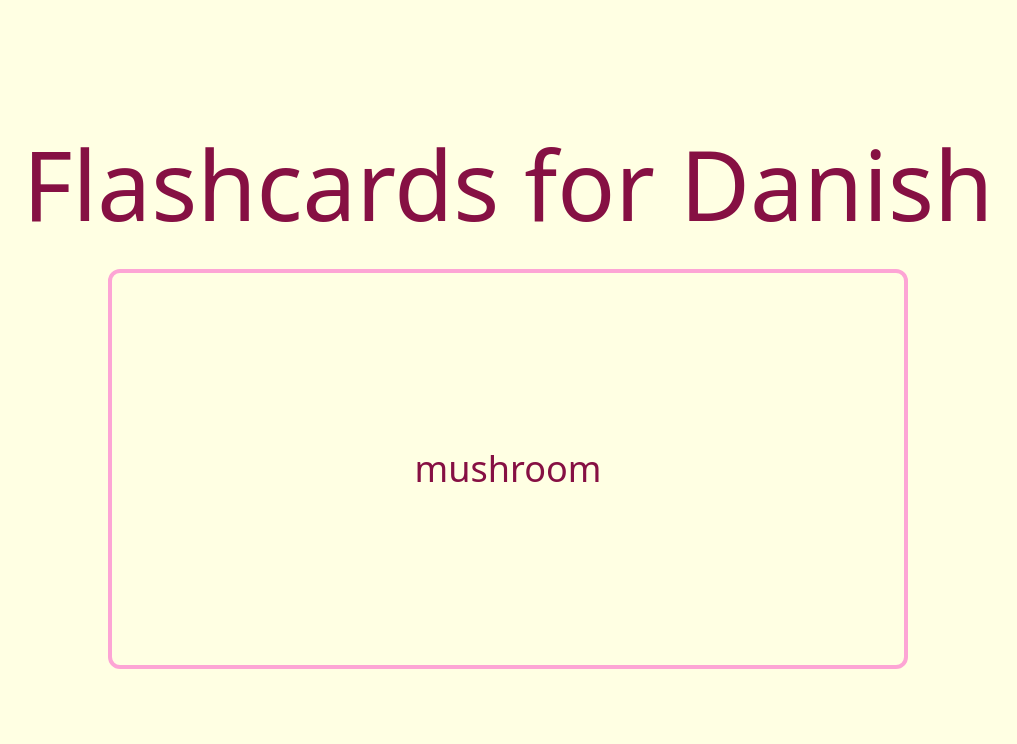
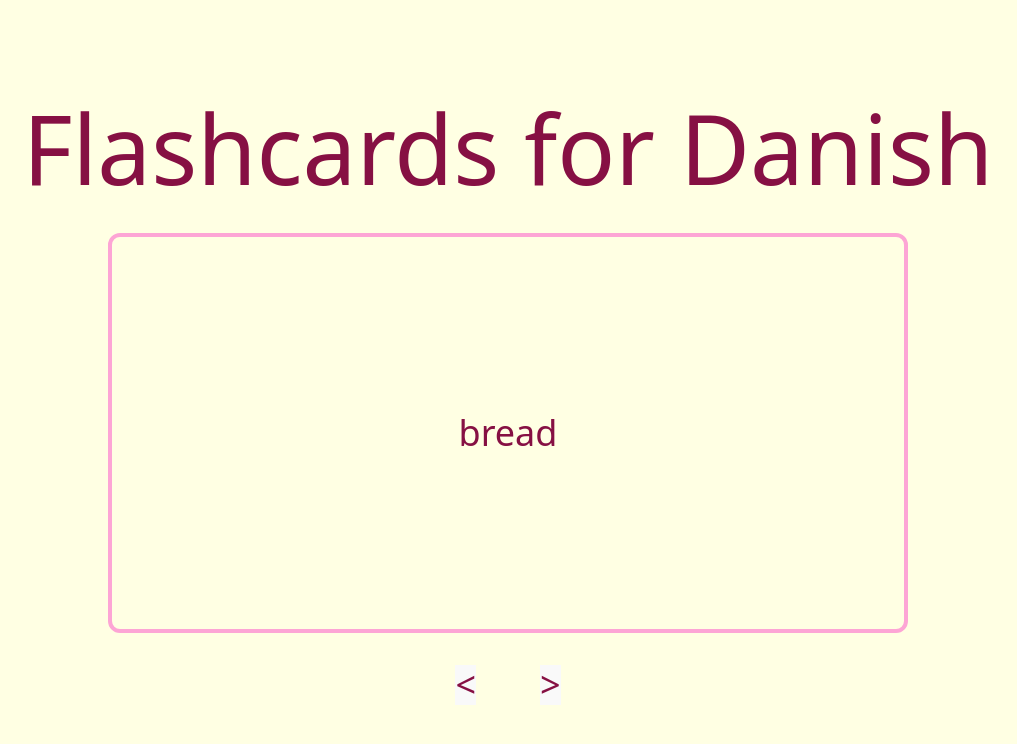
Before and after one commit to ZuZanaZZ/Flashcards-Danish, a React (Vite) app in the folder flashcards-danish/: page / in a window 1280 px wide. Shown: the top 744 px of the page, without its empty margins (132-1149 px from the left). Built offline with nearby package versions, Linux system fonts and the light colour scheme.

Commit message:
Add buttons to move between the available vocabulary

```diff
--- a/flashcards-danish/src/App.tsx
+++ b/flashcards-danish/src/App.tsx
@@ -1,13 +1,28 @@
 import "./App.css"
 import Card from "./Card"
 import Data from "./data.json"
+import React from "react"
 
 function App() {
+  const [index, setIndex] = React.useState(0);
+
+  function handleRight() {
+    setIndex(i => (i + 1) % Data.length);
+  }
+
+  function handleLeft() {
+    setIndex(i => (i - 1 + Data.length) % Data.length);
+  }
+
   return (
     <>
       <div className="grid w-full h-full place-items-center gap-8">
         <h1 className="text-pink-900 text-2xl sm:text-4xl lg:text-8xl">Flashcards for Danish</h1>
-          <Card frontSide={Data[1].english} backSide={Data[1].danish}/>
+        <Card frontSide={Data[index].english} backSide={Data[index].danish}/>
+        <div className="flex text-4xl gap-16">
+          <button onClick={handleLeft} className="text-pink-900 cursor-pointer">&lt;</button>
+          <button onClick={handleRight} className="text-pink-900 cursor-pointer">&gt;</button>
+        </div>
       </div>
     </>
   )
--- a/flashcards-danish/src/Card.tsx
+++ b/flashcards-danish/src/Card.tsx
@@ -2,6 +2,10 @@ import React from "react"
 
 export default function Card(props: { frontSide: string; backSide: string; }) {
   const [text, setText] = React.useState(props.frontSide);
+
+  React.useEffect(() => {
+    setText(props.frontSide); }, [props.frontSide]);
+
   function handleClick() {
     setText(oldState => {
       return oldState === props.frontSide ? props.backSide : props.frontSide;
--- a/flashcards-danish/src/data.json
+++ b/flashcards-danish/src/data.json
@@ -6,5 +6,9 @@
     {
         "english": "mushroom",
         "danish": "svampe"
+    },
+    {
+        "english": "cheese",
+        "danish": "ost"
     }
 ]
```
Also changed, not shown: flashcards-danish/src/index.css (line endings or trailing spaces).
